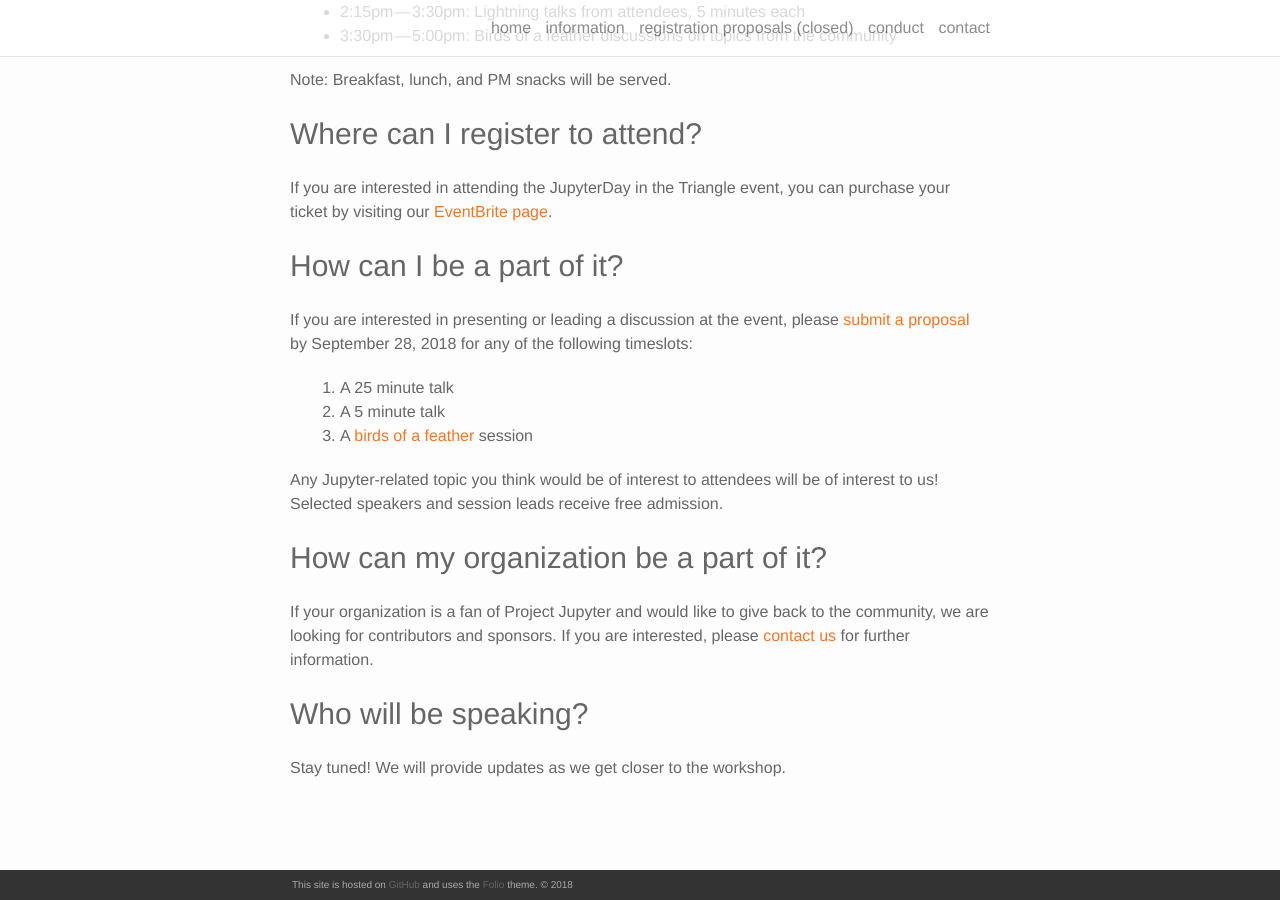
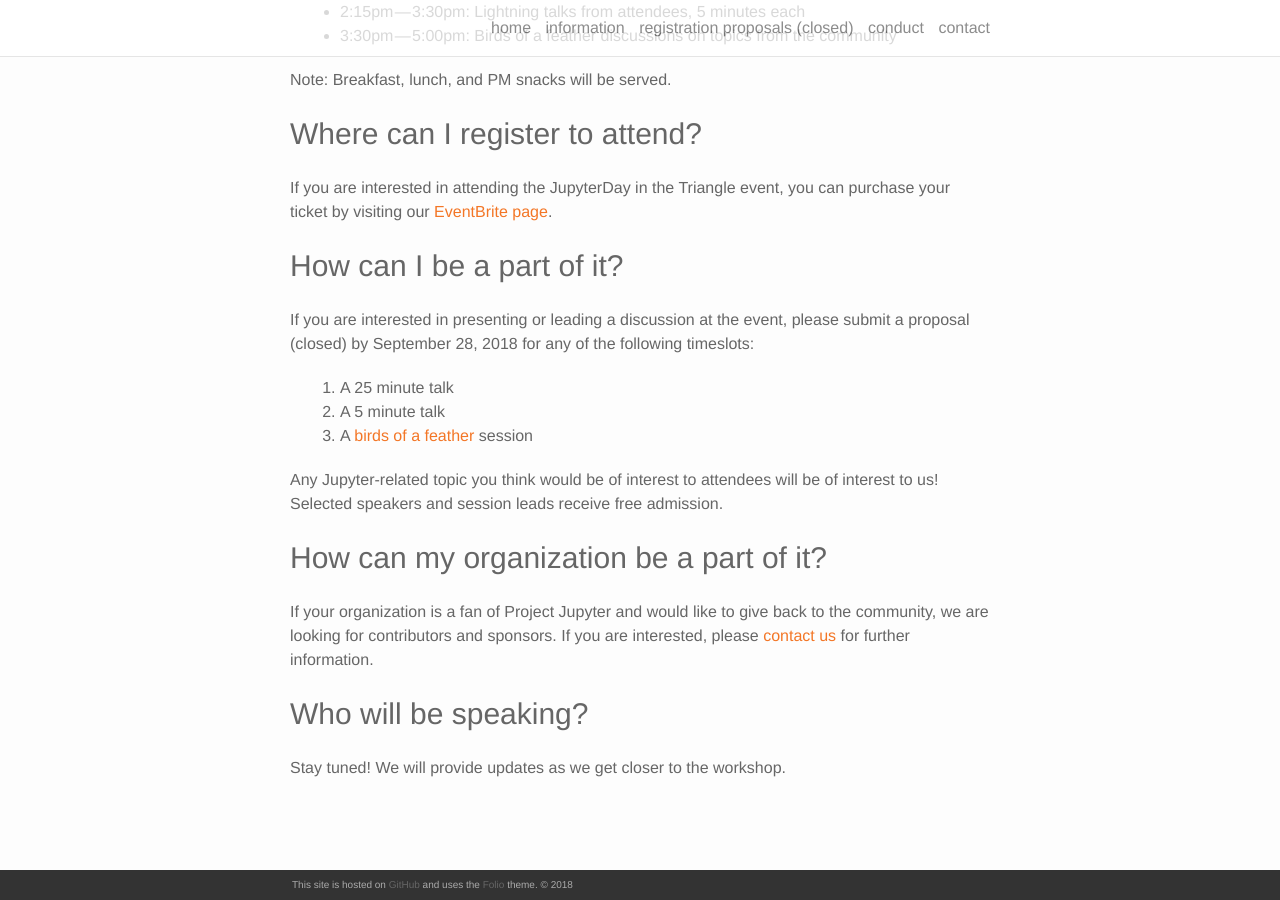
Before and after one commit to bogoli/-folio, a Jekyll site: the page built from _posts/2018-08-29-announcing-jupyter-in-triangle.markdown, in a window 1280 px wide and 900 px high, scrolled down 1126 px. Built offline with Jekyll 4.4.1, drawn with Linux system fonts in a browser that asks for light colours; nearby versions of some CDN libraries.

Commit message:
Update proposals to closed

```diff
--- a/_posts/2018-08-29-announcing-jupyter-in-triangle.markdown
+++ b/_posts/2018-08-29-announcing-jupyter-in-triangle.markdown
@@ -36,7 +36,7 @@ If you are interested in attending the JupyterDay in the Triangle event, you can
 
 ### How can I be a part of it?
 
-If you are interested in presenting or leading a discussion at the event, please [submit a proposal](https://goo.gl/forms/zhOMTTAUmUQFRyHA3) by September 28, 2018 for any of the following timeslots:
+If you are interested in presenting or leading a discussion at the event, please submit a proposal (closed) by September 28, 2018 for any of the following timeslots:
 
 1. A 25 minute talk
 2. A 5 minute talk
```
